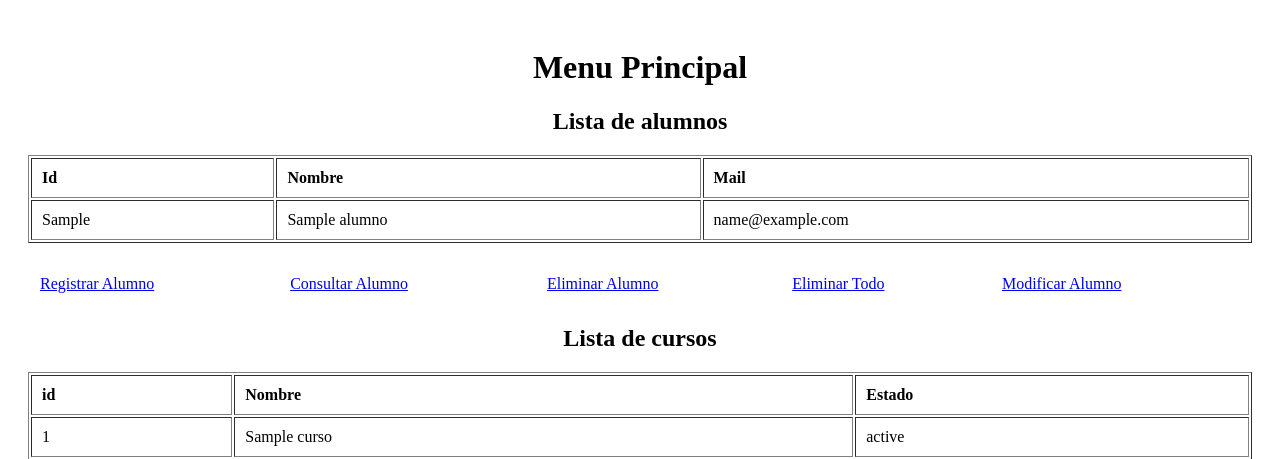
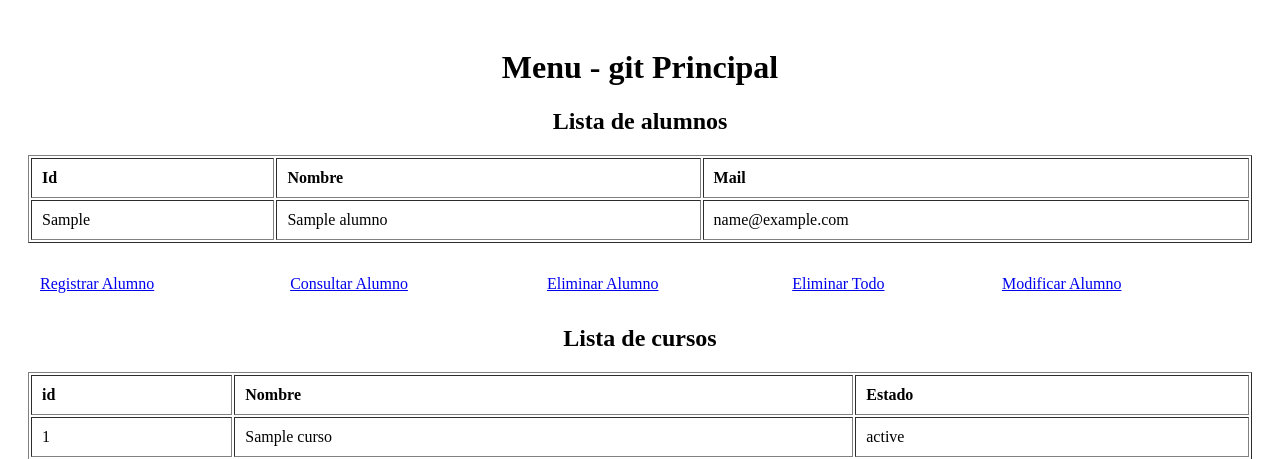
Before and after one commit to Dav-sol/ProyectoCrud, a PHP site: page / in a window 1280 px wide. Shown: the top 459 px of the page. Run offline with PHP 8.4, Linux system fonts and the light colour scheme; tables that the repository leaves empty or names only in its code hold one stand-in row (values such as "Sample post").

Commit message:
Actualizaci├│n autom├ítica

```diff
--- a/index.php
+++ b/index.php
@@ -19,7 +19,7 @@ $cursos = mysqli_query(mysql: $conexion, query: "SELECT id, nombre, estado FROM
 </head>
 
 <body>
-    <h1>Menu Principal</h1>
+    <h1>Menu - git Principal</h1>
     <section>
         <h1>Lista de alumnos</h1>
         <table border="1">
```
Also changed, not shown: 1 other file.
